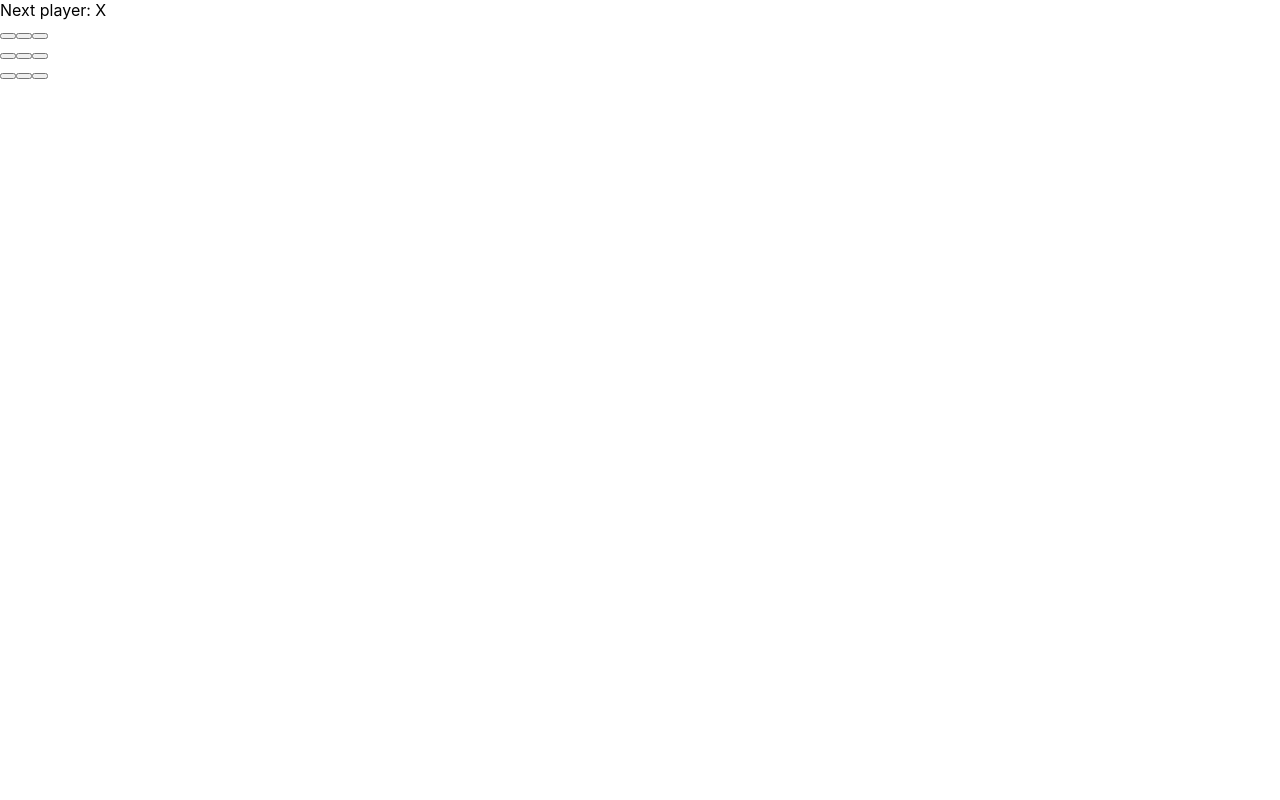
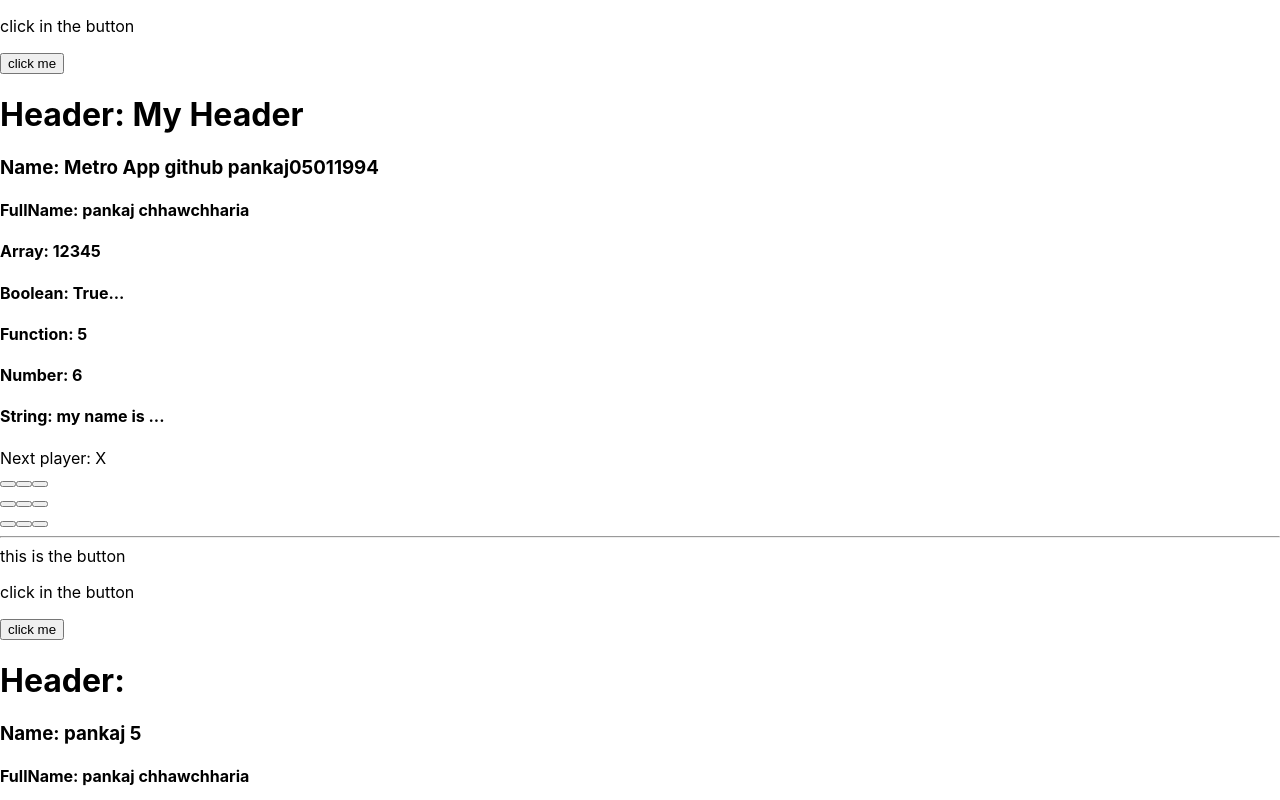
Before and after one commit to pankaj05011994/metro-app, a React (Create React App) app: page / in a window 1280 px wide. Shown: the top 800 px of the page. Built offline with nearby package versions, Linux system fonts and the light colour scheme.

Commit message:
props-events-tutorialpoint(from-states)

```diff
--- a/src/App.js
+++ b/src/App.js
@@ -1,29 +1,34 @@
 import React from 'react';
+import PropTypes from 'prop-types';
 // import logo from './logo.svg';
 import './App.css';
 
 function App() {
   return (
-    // <div className="App" >
-    //   <header className="App-header" >
-    //     <img src={
-    //       logo
-    //     }
-    //       className="App-logo"
-    //       alt="logo" />
-    //     <p >
-    //       Edit <code > src / App.js </code> and save to sign in.
-    //       </p>
-    // <a className="App-link"
-    //           href="https://reactjs.org"
-    //           target="_blank"
-    //           rel="noopener noreferrer" >
-    //           Learn React </a>
-    //          </header>
-    //          </div>
+
+
+     /* <div className="App" >
+       <header className="App-header" >
+         <img src={
+           logo
+         }
+           className="App-logo"
+           alt="logo" />
+         <p >
+           Edit <code > src / App.js </code> and save to sign in.
+           </p>
+     <a className="App-link"
+               href="https://reactjs.org"
+               target="_blank"
+               rel="noopener noreferrer" >
+               Learn React </a>
+              </header>
+              </div> */
     <div className="game">
     <div className="game-board">
-      <Board />
+      <Board headerText="My Header" name="Metro App github pankaj05011994"/>
+      <hr/>
+      <Board>this is the button</Board>
     </div>
     <div className="game-info">
       <div>{/* status */}</div>
@@ -52,6 +57,9 @@ function App() {
       }
 
       class Board extends React.Component {
+        btnClick(){
+          alert("botton is clicked");
+        }
         constructor(props) {
           super(props);
           this.state = {
@@ -83,6 +91,17 @@ function App() {
           }
           return (
             <div>
+              <span>{this.props.children}</span>
+              <p>click in the button</p>
+              <button onClick = {this.btnClick}>click me</button>
+               <h1>Header: {this.props.headerText}</h1>
+               <h3>Name: {this.props.name}</h3>
+               <h4>FullName: {this.props.fullName}</h4>
+               <h4>Array: {this.props.propArray}</h4>
+               <h4>Boolean: {this.props.propBoolean ? "True..." : "False..."}</h4>
+               <h4>Function: {this.props.propFunction(5)}</h4>
+               <h4>Number: {this.props.propNumber}</h4>
+               <h4>String: {this.props.propString}</h4>
               <div className="status">{status}</div>
               <div className="board-row">
                 {this.renderSquare(0)}
@@ -104,6 +123,32 @@ function App() {
         }
       }
 
+      Board.propTypes = {
+        headerText : PropTypes.string,
+        name: PropTypes.string,
+        fullName: PropTypes.string,
+        propArray: PropTypes.array.isRequired,
+        propBoolean: PropTypes.bool.isRequired,
+        propFunction: PropTypes.func,
+        propNumber: PropTypes.number,
+        propString: PropTypes.string
+
+
+      }
+
+      Board.defaultProps = {
+        name : "pankaj 5",
+        fullName: "pankaj chhawchharia",
+        propArray: [1,2,3,4,5],
+        propBoolean: true,
+        propFunction: function(e) {
+          return e;
+        },
+        propNumber: 6,
+        propString: "my name is ...",
+
+      }
+
 
             function Square(props) {
               return (
```
